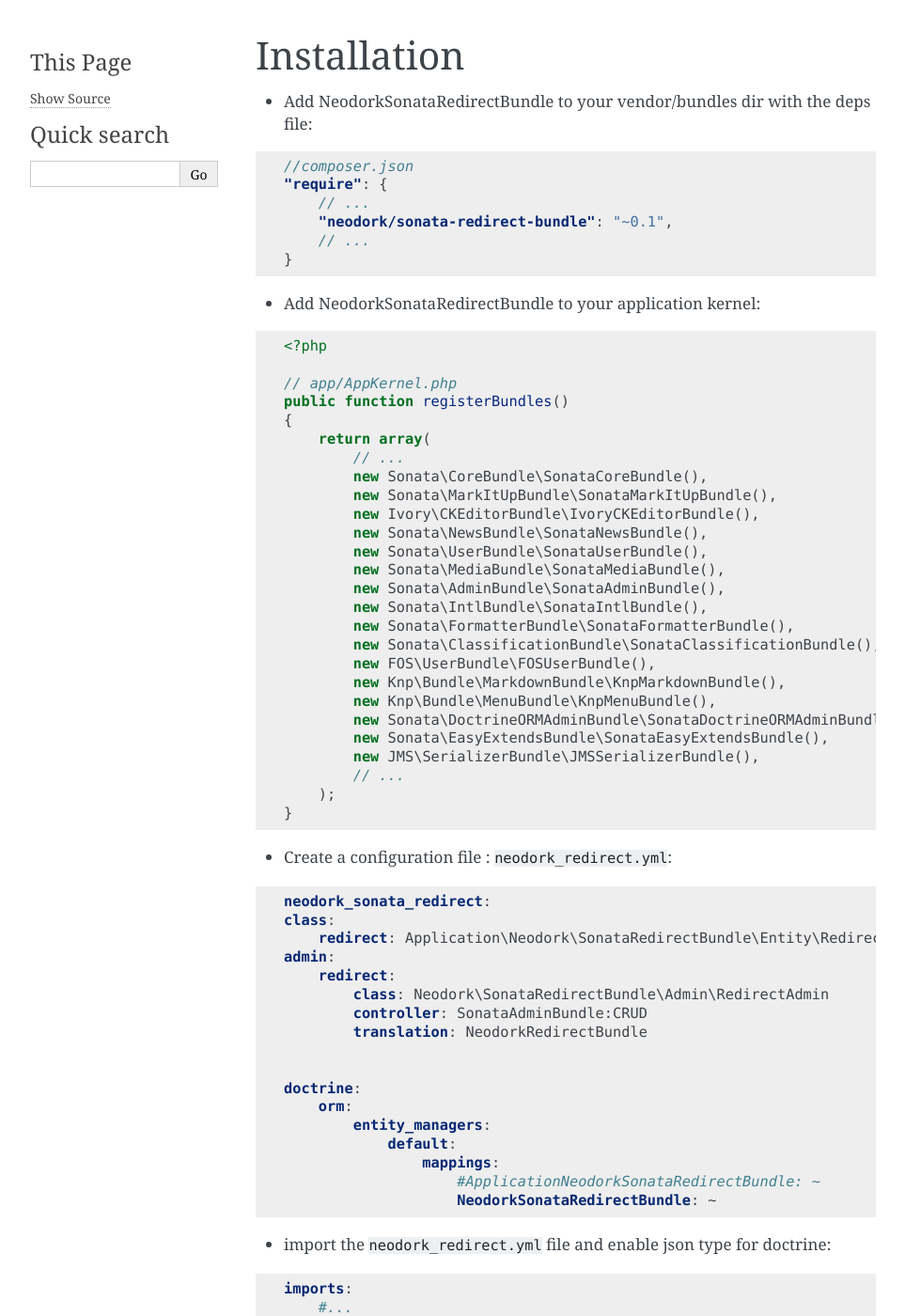
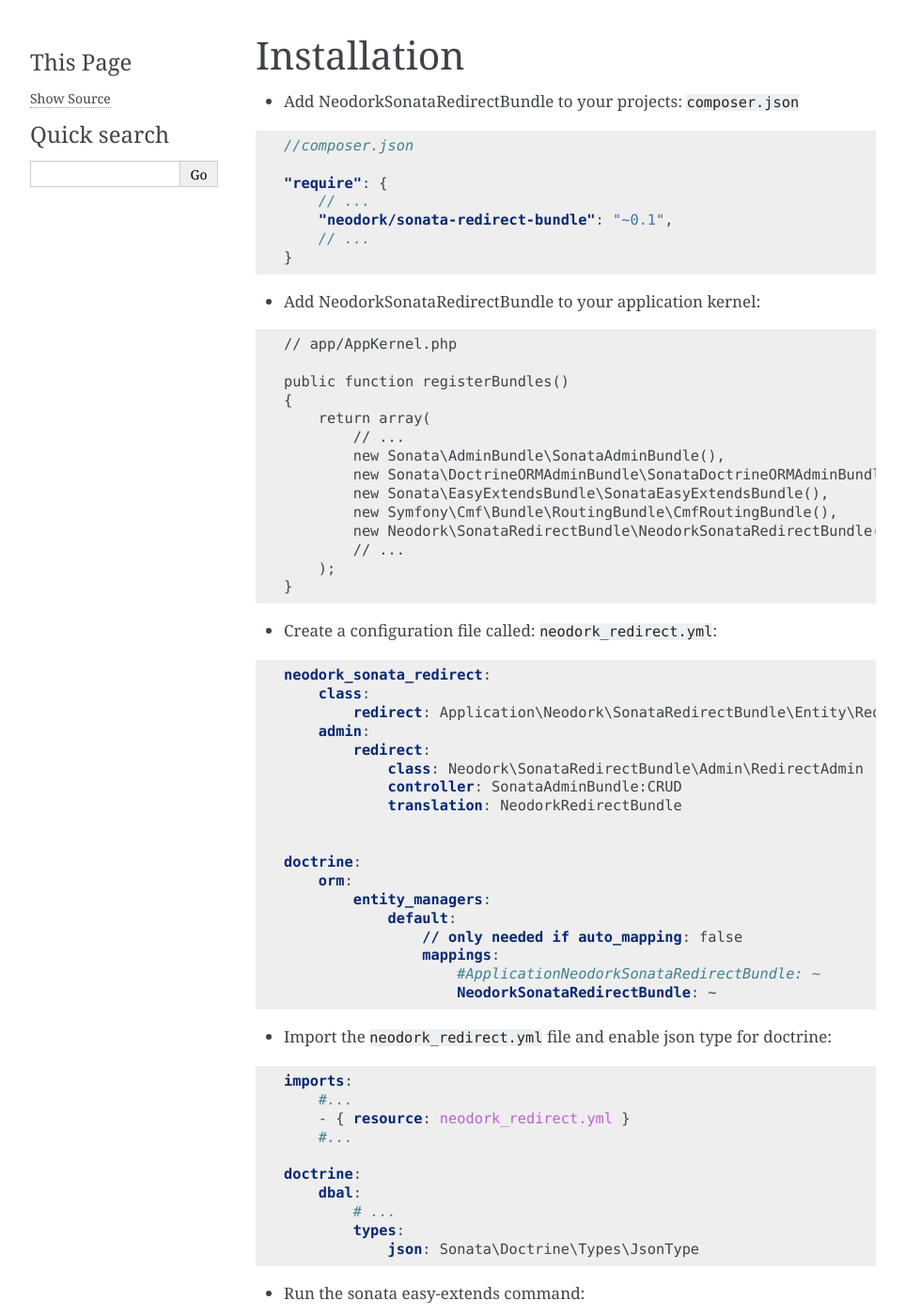
Before and after one commit to Neodork/SonataRedirectBundle, a Sphinx documentation site: the page built from Resources/doc/reference/installation.rst, in a window 1280 px wide and 1400 px high. Shown: the whole window at 94% size, without its empty margins (148-1111 px from the left). Built offline with Sphinx 7.4.7, drawn with Linux system fonts in a browser that asks for light colours; formulas are drawn with MathJax 3; some of the changed text lies outside the part shown.

Commit message:
Fix documentation, paste forgotten changes over copy+pasted layout

```diff
--- a/Resources/doc/reference/installation.rst
+++ b/Resources/doc/reference/installation.rst
@@ -1,11 +1,12 @@
 Installation
 ============
 
-* Add NeodorkSonataRedirectBundle to your vendor/bundles dir with the deps file:
+* Add NeodorkSonataRedirectBundle to your projects:  ``composer.json``
 
 .. code-block:: json
 
     //composer.json
+
     "require": {
         // ...
         "neodork/sonata-redirect-bundle": "~0.1",
@@ -17,101 +18,76 @@
 
 .. code-block:: php
 
-    <?php
+    // app/AppKernel.php
 
-    // app/AppKernel.php
     public function registerBundles()
     {
         return array(
             // ...
-            new Sonata\CoreBundle\SonataCoreBundle(),
-            new Sonata\MarkItUpBundle\SonataMarkItUpBundle(),
-            new Ivory\CKEditorBundle\IvoryCKEditorBundle(),
-            new Sonata\NewsBundle\SonataNewsBundle(),
-            new Sonata\UserBundle\SonataUserBundle(),
-            new Sonata\MediaBundle\SonataMediaBundle(),
             new Sonata\AdminBundle\SonataAdminBundle(),
-            new Sonata\IntlBundle\SonataIntlBundle(),
-            new Sonata\FormatterBundle\SonataFormatterBundle(),
-            new Sonata\ClassificationBundle\SonataClassificationBundle(),
-            new FOS\UserBundle\FOSUserBundle(),
-            new Knp\Bundle\MarkdownBundle\KnpMarkdownBundle(),
-            new Knp\Bundle\MenuBundle\KnpMenuBundle(),
             new Sonata\DoctrineORMAdminBundle\SonataDoctrineORMAdminBundle(),
             new Sonata\EasyExtendsBundle\SonataEasyExtendsBundle(),
-            new JMS\SerializerBundle\JMSSerializerBundle(),
+            new Symfony\Cmf\Bundle\RoutingBundle\CmfRoutingBundle(),
+            new Neodork\SonataRedirectBundle\NeodorkSonataRedirectBundle(),
             // ...
         );
     }
 
 
-* Create a configuration file : ``neodork_redirect.yml``:
+* Create a configuration file called: ``neodork_redirect.yml``:
 
 .. code-block:: yaml
 
     neodork_sonata_redirect:
-    class:
-        redirect: Application\Neodork\SonataRedirectBundle\Entity\Redirect
-    admin:
-        redirect:
-            class: Neodork\SonataRedirectBundle\Admin\RedirectAdmin
-            controller: SonataAdminBundle:CRUD
-            translation: NeodorkRedirectBundle
+        class:
+            redirect: Application\Neodork\SonataRedirectBundle\Entity\Redirect
+        admin:
+            redirect:
+                class: Neodork\SonataRedirectBundle\Admin\RedirectAdmin
+                controller: SonataAdminBundle:CRUD
+                translation: NeodorkRedirectBundle
 
 
     doctrine:
         orm:
             entity_managers:
                 default:
+                    // only needed if auto_mapping: false
                     mappings:
                         #ApplicationNeodorkSonataRedirectBundle: ~
                         NeodorkSonataRedirectBundle: ~
 
-* import the ``neodork_redirect.yml`` file and enable json type for doctrine:
+* Import the ``neodork_redirect.yml`` file and enable json type for doctrine:
 
 .. code-block:: yaml
 
     imports:
         #...
         - { resource: neodork_redirect.yml }
-    #...
+        #...
+
     doctrine:
         dbal:
-        # ...
+            # ...
             types:
                 json: Sonata\Doctrine\Types\JsonType
 
-* Run the easy-extends command:
+* Run the sonata easy-extends command:
 
 .. code-block:: bash
 
     php app/console sonata:easy-extends:generate NeodorkSonataRedirectBundle -d src
 
-* Enable the new bundles:
+* Enable the new application bundle:
 
 .. code-block:: php
 
-    <?php
+    // app/AppKernel.php
 
-    // app/AppKernel.php
     public function registerBundles()
     {
         return array(
             // ...
             new Application\Neodork\SonataRedirectBundle\ApplicationNeodorkSonataRedirectBundle(),
-            // ...
         );
     }
-
-Update database schema by running command ``php app/console doctrine:schema:update --force``
-
-* Complete the FOS/UserBundle install and use the ``Application\Sonata\UserBundle\Entity\User`` as the user class
-
-* Add SonataNewsBundle routes to your application routing.yml:
-
-.. code-block:: yaml
-
-    # app/config/routing.yml
-    news:
-        resource: '@SonataNewsBundle/Resources/config/routing/news.xml'
-        prefix: /news
```
